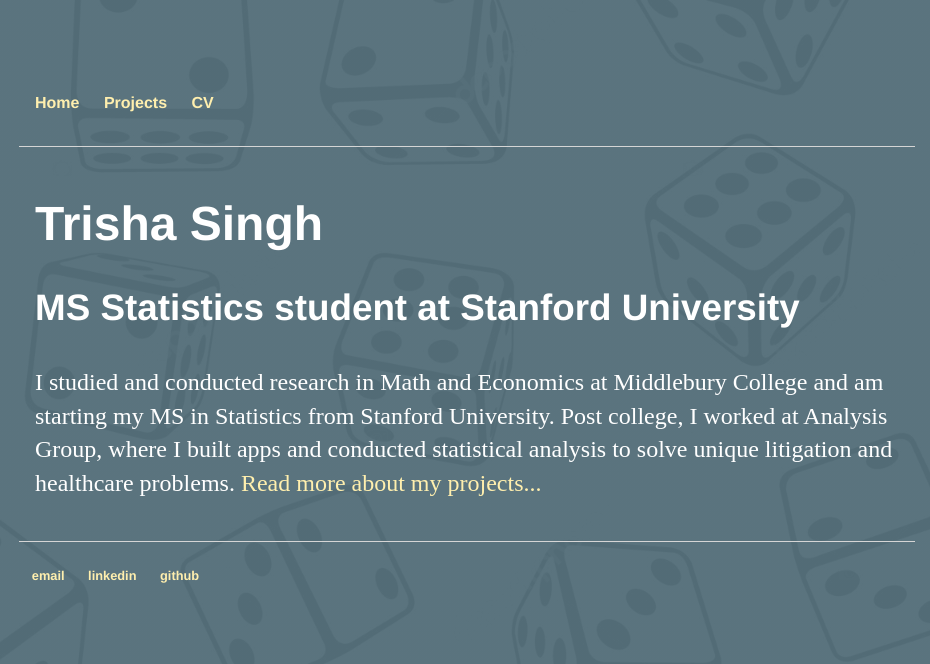
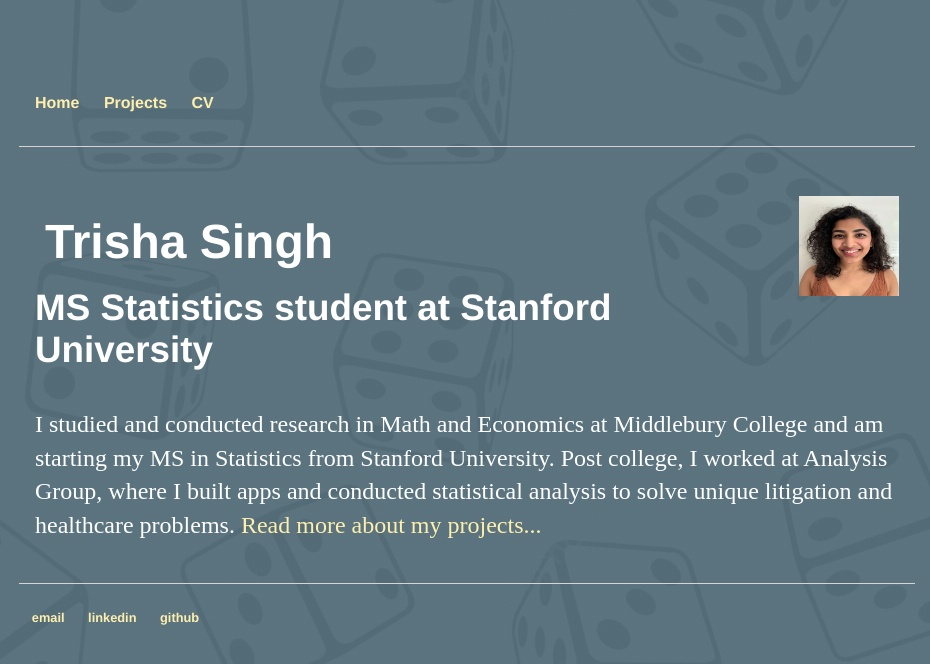
Before and after one commit to trishasingh/trishasingh.github.io, a Jekyll site: the page built from index.html, in a window 1280 px wide. Shown: the top 664 px of the page, without its empty margins (173-1103 px from the left). Built offline with Jekyll 4.4.1, drawn with Linux system fonts in a browser that asks for light colours.

Commit message:
add avatar (#1)

```diff
--- a/index.html
+++ b/index.html
@@ -3,10 +3,28 @@
 title: Trisha Singh
 ---
 
+<style>
+  .header img {
+		float: right;
+		width: 100px;
+		height: 100px;
+		background: #555;
+	}
+
+	.header h1 {
+		position: relative;
+		top: 18px;
+		left: 10px;
+	}
+</style>
+
 
 
 		<div class="blurb">
-			<h1>Trisha Singh</h1>
+			<div class="header">
+				  <img src="img/avatar.jpeg" alt=logo>
+					<h1>Trisha Singh</h1>
+			</div>
 			<h3>MS Statistics student at Stanford University</h3>
 			<p>I studied and conducted research in Math and Economics at Middlebury College
 				and am starting my MS in Statistics from Stanford University.
```
Also changed, not shown: img/avatar.jpeg (added).
